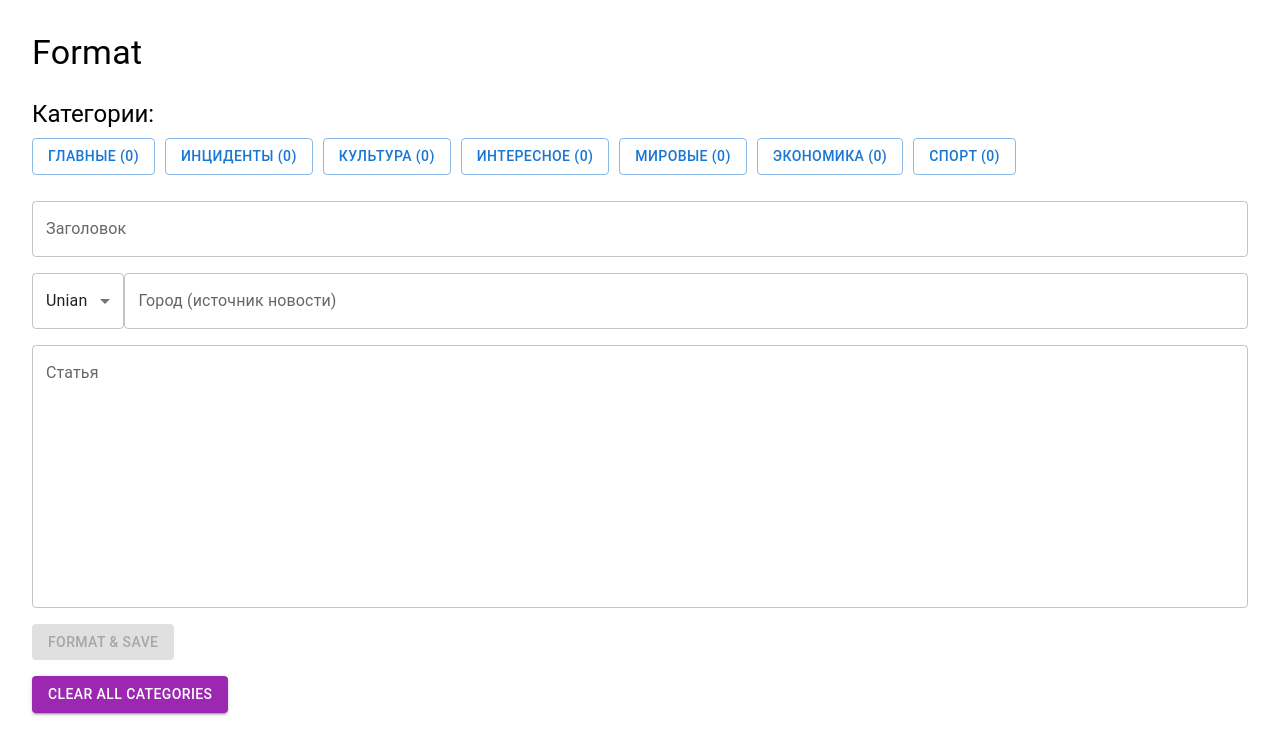
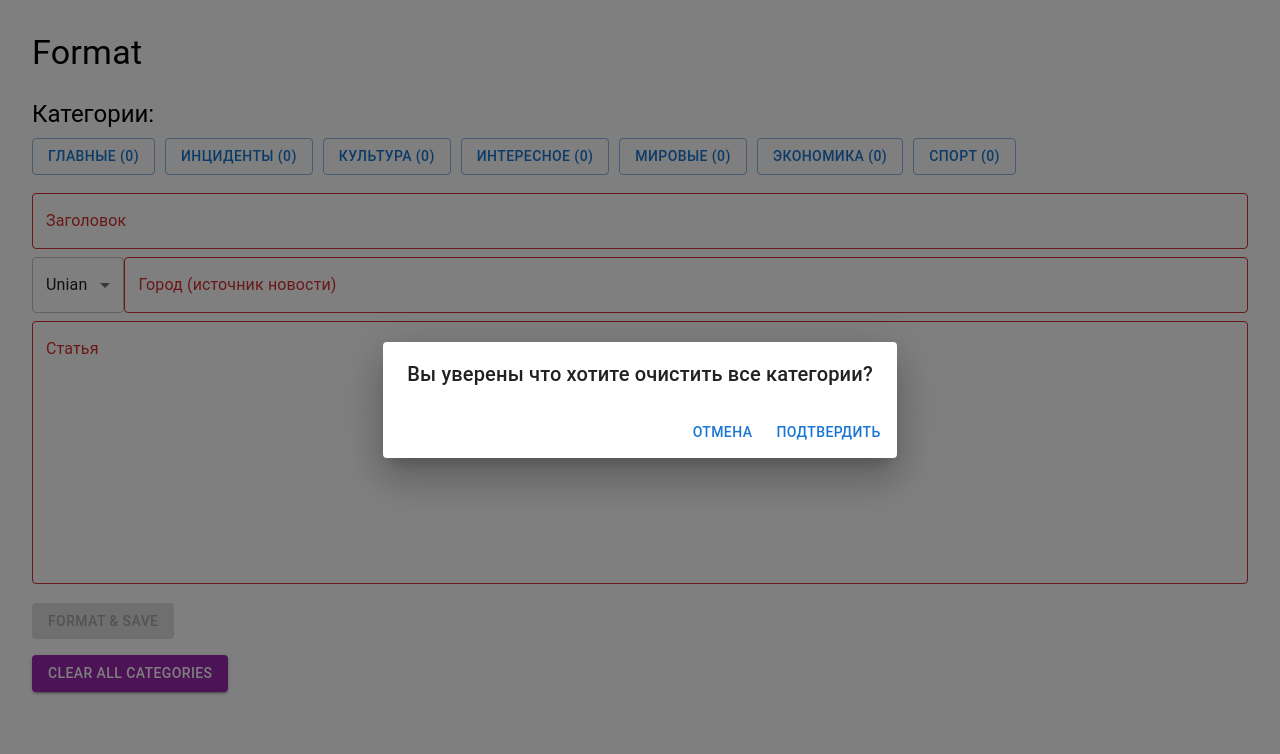
Before and after one commit to sevenlays/Format_app_v-0.1, a React (Create React App) app: page / in a window 1280 px wide. Both pictures are taken after a click on the button "CLEAR ALL CATEGORIES". Shown: the top 754 px of the page. Built offline with nearby package versions, Linux system fonts and the light colour scheme.

Commit message:
new feach

```diff
--- a/src/App.js
+++ b/src/App.js
@@ -10,9 +10,16 @@ import {
   IconButton,
   Select,
   MenuItem,
+  Snackbar,
+  Slide,
+  Dialog,
+  DialogTitle,
+  DialogContent,
+  DialogActions,
 } from '@mui/material';
 import EditIcon from '@mui/icons-material/Edit';
 import DeleteIcon from '@mui/icons-material/Delete';
+
 import { DragDropContext, Droppable, Draggable } from 'react-beautiful-dnd';
 
 function App() {
@@ -26,6 +33,12 @@ function App() {
   const [containsForbiddenWords, setContainsForbiddenWords] = useState(false);
   const [source, setSource] = useState('Unian');
   const [formValid, setFormValid] = useState(false);
+  const [titleError, setTitleError] = useState(false);
+  const [cityError, setCityError] = useState(false);
+  const [articleError, setArticleError] = useState(false);
+  const [isClearAllDialogOpen, setIsClearAllDialogOpen] = useState(false);
+  const [isSnackbarOpen, setIsSnackbarOpen] = useState(false);
+  const [snackbarMessage, setSnackbarMessage] = useState('');
 
   const categories = useMemo(
     () => [
@@ -68,7 +81,15 @@ function App() {
   }, [article]);
 
   useEffect(() => {
-    setFormValid(!!(title && article && city && selectedCategory && !containsForbiddenWords));
+    setFormValid(
+      !!(
+        title &&
+        article &&
+        city &&
+        selectedCategory &&
+        !containsForbiddenWords
+      )
+    );
   }, [title, article, city, selectedCategory, containsForbiddenWords]);
 
   const handleFormatAndSave = () => {
@@ -137,7 +158,8 @@ function App() {
       .join('\n');
 
     navigator.clipboard.writeText(formattedCategory);
-    alert(`Статьи из категории "${category}" скопированы в буфер обмена!`);
+    setSnackbarMessage(`Статьи из категории "${category}" скопированы в буфер обмена!`);
+    setIsSnackbarOpen(true);
   };
 
   const handleEditArticle = (index) => {
@@ -165,6 +187,24 @@ function App() {
     setSavedArticles(articles);
   };
 
+  const handleClearAllCategories = () => {
+    setIsClearAllDialogOpen(true);
+  };
+
+  const handleClearAllCategoriesConfirmed = () => {
+    setSavedArticles([]);
+    setIsClearAllDialogOpen(false);
+  };
+
+  const handleClearAllCategoriesCancelled = () => {
+    setIsClearAllDialogOpen(false);
+  };
+
+  const handleCloseSnackbar = (errorStateSetter) => () => {
+    errorStateSetter(false);
+  };
+
+
   return (
     <Box p={3}>
       <Typography variant='h4'>Format</Typography>
@@ -185,7 +225,7 @@ function App() {
         </Box>
       </Box>
       <Box
-        mt={2}
+        mt={1}
         display='flex'
         flexDirection='row'
         alignItems='center'
@@ -196,10 +236,12 @@ function App() {
           fullWidth
           value={title}
           onChange={(e) => setTitle(e.target.value)}
+          error={!title}
+          onFocus={handleCloseSnackbar(setTitleError)}
         />
       </Box>
       <Box
-        mt={2}
+        mt={1}
         display='flex'
         flexDirection='row'
         alignItems='center'
@@ -223,9 +265,11 @@ function App() {
           fullWidth
           value={city}
           onChange={(e) => setCity(e.target.value.toUpperCase())}
+          error={!city}
+          onFocus={handleCloseSnackbar(setCityError)}
         />
       </Box>
-      <Box mt={2}>
+      <Box mt={1}>
         <TextField
           label='Статья'
           fullWidth
@@ -233,6 +277,9 @@ function App() {
           rows={10}
           value={article}
           onChange={(e) => setArticle(e.target.value)}
+          error={!article}
+          helperText={!article}
+          onFocus={handleCloseSnackbar(setArticleError)}
           sx={{
             '& span': {
               color: 'red',
@@ -250,6 +297,14 @@ function App() {
           {editIndex !== null ? 'SAVE' : 'FORMAT & SAVE'}
         </Button>
       </Box>
+      <Snackbar
+        open={isSnackbarOpen}
+        autoHideDuration={4000}
+        onClose={() => setIsSnackbarOpen(false)}
+        TransitionComponent={Slide}
+        TransitionProps={{ direction: 'down' }}
+        message={snackbarMessage}
+      />
       {selectedCategory && savedArticles.length > 0 && (
         <DragDropContext onDragEnd={handleDragEnd}>
           <Box mt={3}>
@@ -314,10 +369,24 @@ function App() {
         <Button
           variant='contained'
           color='secondary'
-          onClick={() => setSavedArticles([])}
+          onClick={handleClearAllCategories}
         >
           Clear All Categories
         </Button>
+        <Dialog
+          open={isClearAllDialogOpen}
+          onClose={handleClearAllCategoriesCancelled}
+        >
+          <DialogTitle>Вы уверены что хотите очистить все категории?</DialogTitle>
+          <DialogActions>
+            <Button onClick={handleClearAllCategoriesCancelled} color="primary">
+              Отмена
+            </Button>
+            <Button onClick={handleClearAllCategoriesConfirmed} color="primary">
+              Подтвердить
+            </Button>
+          </DialogActions>
+        </Dialog>
       </Box>
     </Box>
   );
--- a/src/index.js
+++ b/src/index.js
@@ -1,6 +1,7 @@
 import React from 'react';
 import ReactDOM from 'react-dom/client';
 import App from './App';
+import './index.css'
 
 const root = ReactDOM.createRoot(document.getElementById('root'));
 root.render(
```
Also changed, not shown: src/index.css (added).
